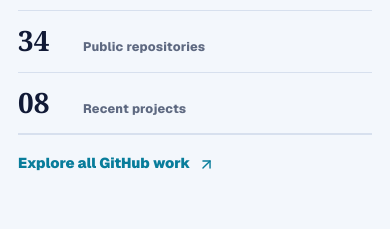
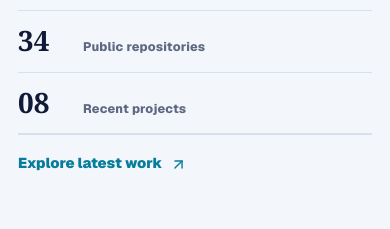
Before and after one commit to naresh-FD/naresh-FD.github.io, a Next.js app: page / in a window 390 px wide. Shown: the part 1140-1369 px from the top of the page. Built offline with nearby package versions, Linux system fonts and the light colour scheme.

Commit message:
Use documentation links for portfolio projects

```diff
--- a/app/globals.css
+++ b/app/globals.css
@@ -325,14 +325,13 @@
 .project-card p { margin-bottom: 0; color: var(--work-muted); line-height: 1.58; }
 .project-footer { position: relative; z-index: 1; display: flex; align-items: flex-end; justify-content: space-between; gap: 18px; border-top: 1px solid var(--work-line); padding-top: 17px; }
 .project-footer > span { color: #8794b4; font-size: .75rem; font-weight: 720; letter-spacing: .02em; }
-.project-links { display: flex; flex-wrap: wrap; justify-content: flex-end; gap: 14px; }
-.project-card a, .work-archive a { display: inline-flex; width: max-content; max-width: 100%; align-items: center; gap: 5px; color: var(--accent); font-size: .88rem; font-weight: 820; }
-.project-card a svg, .work-archive a svg { transition: transform 160ms ease; }
-.project-card a:hover svg, .work-archive a:hover svg { transform: translate(2px, -2px); }
+.project-card a { display: inline-flex; width: max-content; max-width: 100%; align-items: center; gap: 5px; color: var(--accent); font-size: .88rem; font-weight: 820; }
+.project-card a svg { transition: transform 160ms ease; }
+.project-card a:hover svg { transform: translate(2px, -2px); }
 
 .work-archive { display: flex; align-items: center; justify-content: space-between; gap: 26px; border-top: 1px solid var(--work-line); margin-top: 26px; padding-top: 24px; }
 .work-archive p { max-width: 620px; margin: 0; color: var(--work-muted); font-size: .9rem; line-height: 1.55; }
-.work-archive a { flex: 0 0 auto; }
+.work-archive > span { color: #8794b4; font-size: .78rem; font-weight: 720; text-align: right; }
 
 .tech-section { display: grid; grid-template-columns: minmax(260px, .75fr) minmax(0, 1.25fr); gap: clamp(34px, 7vw, 86px); }
 .tech-groups { border-top: 1px solid var(--line); }
@@ -394,7 +393,7 @@
   .profile-stat { grid-template-columns: 62px 1fr; align-items: baseline; }
   .profile-stats > a { grid-column: auto; padding-top: 18px; }
   .project-footer, .work-archive { align-items: flex-start; flex-direction: column; }
-  .project-links { justify-content: flex-start; }
+  .work-archive > span { text-align: left; }
 }
 
 @media (max-width: 420px) {
--- a/app/page.tsx
+++ b/app/page.tsx
@@ -84,8 +84,7 @@
     date: "Aug 2026",
     language: "TypeScript · Local AI",
     summary: "A local-first test generation system that combines AST analysis with reviewable AI output for React codebases.",
-    href: "https://github.com/naresh-FD/react-intelligent-test-generator",
-    liveHref: "https://naresh-fd.github.io/react-intelligent-test-generator/",
+    docsHref: "https://naresh-fd.github.io/react-intelligent-test-generator/",
     featured: true,
   },
   {
@@ -94,7 +93,7 @@
     date: "Aug 2026",
     language: "TypeScript · OWASP",
     summary: "Production documentation and validation evidence for running Argus against OWASP Juice Shop security scenarios.",
-    href: "https://github.com/naresh-FD/argus-security-validation-docs",
+    docsHref: "https://naresh-fd.github.io/argus-security-validation-docs/",
     featured: true,
   },
   {
@@ -103,8 +102,7 @@
     date: "Aug 2026",
     language: "TypeScript · Java",
     summary: "Generates layered Markdown, PDF, and searchable web documentation for React, TypeScript, Java, and Spring Boot repositories.",
-    href: "https://github.com/naresh-FD/RepoScribe",
-    liveHref: "https://naresh-fd.github.io/RepoScribe/",
+    docsHref: "https://naresh-fd.github.io/RepoScribe/",
   },
   {
     name: "Conduit Architecture",
@@ -112,8 +110,7 @@
     date: "Aug 2026",
     language: "Architecture · Delivery",
     summary: "A public architecture and delivery webdoc for the Conduit platform, covering its threat model and phased delivery gates.",
-    href: "https://github.com/naresh-FD/conduit-docs",
-    liveHref: "https://naresh-fd.github.io/conduit-docs/",
+    docsHref: "https://naresh-fd.github.io/conduit-docs/",
   },
   {
     name: "Mileage Tracker",
@@ -121,7 +118,6 @@
     date: "Jul 2026",
     language: "React · Capacitor",
     summary: "A local-first Android app for trip, fuel, mileage, and spend tracking with SQLite-backed persistence and analytics.",
-    href: "https://github.com/naresh-FD/milage-tracker",
   },
   {
     name: "React TestGen Coverage",
@@ -129,7 +125,6 @@
     date: "Mar 2026",
     language: "Python · Ollama",
     summary: "A locally runnable fine-tuned model pipeline for generating Jest and React Testing Library tests from TSX components.",
-    href: "https://github.com/naresh-FD/react-testgen-coverage",
   },
   {
     name: "ListSync",
@@ -137,7 +132,6 @@
     date: "Mar 2026",
     language: "Expo · Firebase",
     summary: "A mobile-first shared list manager with authentication, favourites, offline storage, and Firestore synchronization.",
-    href: "https://github.com/naresh-FD/listsync",
   },
   {
     name: "Banking Data Assessment",
@@ -145,7 +139,6 @@
     date: "Feb 2026",
     language: "TypeScript · Data",
     summary: "An anonymized banking dataset and structured assessment environment for evaluating analysis and engineering skills.",
-    href: "https://github.com/naresh-FD/banking-dashboard-TESTGEN-",
   },
 ];
 
@@ -269,8 +262,8 @@
               <span>{stat.label}</span>
             </div>
           ))}
-          <a href="https://github.com/naresh-FD?tab=repositories" {...externalLink}>
-            Explore all GitHub work <ArrowUpRight size={17} aria-hidden="true" />
+          <a href="#work">
+            Explore latest work <ArrowUpRight size={17} aria-hidden="true" />
           </a>
         </div>
       </section>
@@ -322,17 +315,14 @@
               <p>{project.summary}</p>
               <div className="project-footer">
                 <span>{project.language}</span>
-                <div className="project-links">
-                  {project.liveHref ? <a href={project.liveHref} aria-label={`Open ${project.name} live site`} {...externalLink}>Live site <ArrowUpRight size={15} aria-hidden="true" /></a> : null}
-                  <a href={project.href} aria-label={`Open ${project.name} on GitHub`} {...externalLink}>GitHub <ArrowUpRight size={15} aria-hidden="true" /></a>
-                </div>
+                {project.docsHref ? <a href={project.docsHref} aria-label={`Open ${project.name} documentation`} {...externalLink}>View documentation <ArrowUpRight size={15} aria-hidden="true" /></a> : null}
               </div>
             </article>
           ))}
         </div>
         <div className="work-archive">
           <p>Older experiments, UI patterns, backend prototypes, and learning projects are preserved on GitHub.</p>
-          <a href="https://github.com/naresh-FD?tab=repositories" {...externalLink}>Browse all 34 repositories <ArrowUpRight size={16} aria-hidden="true" /></a>
+          <span>Public documentation is linked directly from each available project.</span>
         </div>
       </section>
 
```
Also changed, not shown: 1 other file (tests, documents, lock files or other folders).
